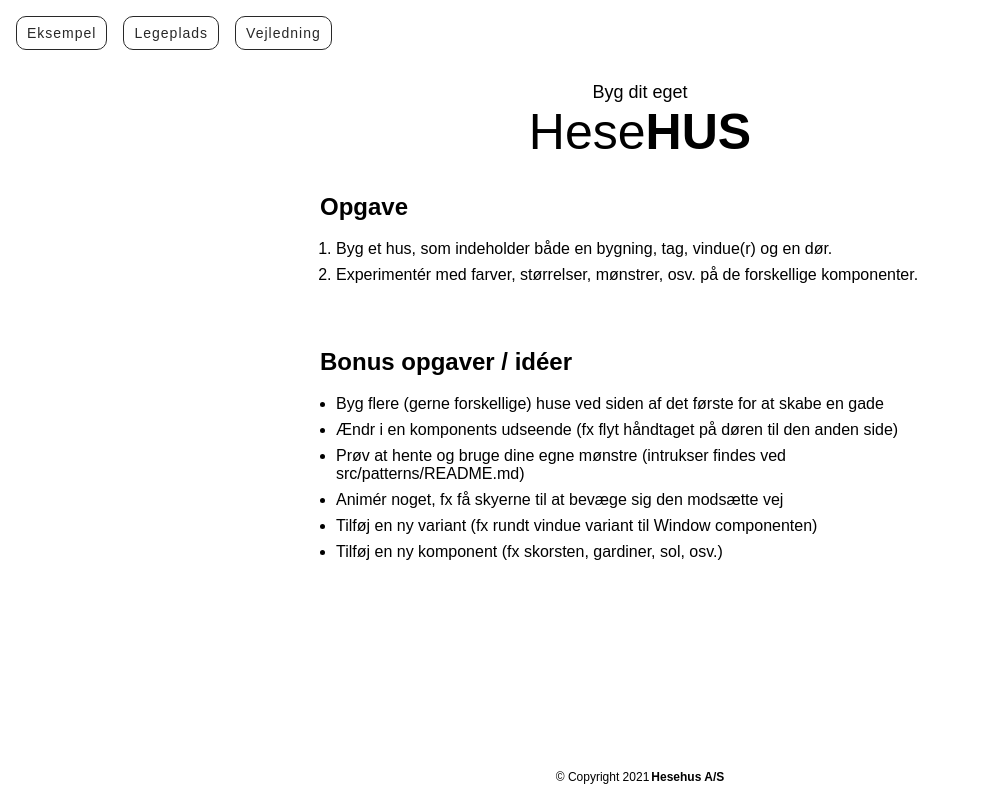
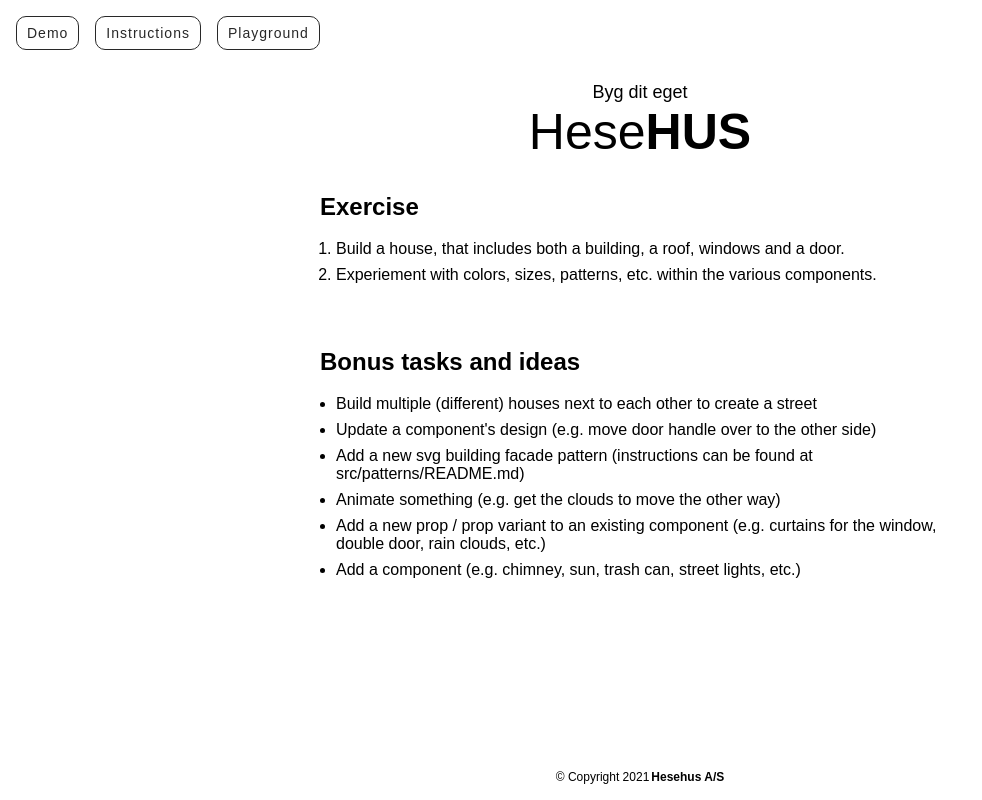
Before and after one commit to vajkri/react-build-a-house, a React (Create React App) app: page /instructions in a window 1280 px wide. Shown: the whole page, without its empty margins (0-982 px from the left). Built offline with nearby package versions, Linux system fonts and the light colour scheme.

Commit message:
Translate nav items and instructions

```diff
--- a/src/App.tsx
+++ b/src/App.tsx
@@ -12,13 +12,13 @@ export default function App() {
       <Router>
         <nav className={styles.nav}>
           <Link className={styles.navLink} to="/">
-            Eksempel
+            Demo
+          </Link>
+          <Link className={styles.navLink} to="instructions">
+            Instructions
           </Link>
           <Link className={styles.navLink} to="playground">
-            Legeplads
-          </Link>
-          <Link className={styles.navLink} to="instructions">
-            Vejledning
+            Playground
           </Link>
         </nav>
 
--- a/src/pages/Instructions/index.tsx
+++ b/src/pages/Instructions/index.tsx
@@ -4,38 +4,42 @@ import styles from "./Instructions.module.scss";
 export const Instructions: React.FunctionComponent = () => (
   <>
     <section className={styles.section}>
-      <h1>Opgave</h1>
+      <h2>Exercise</h2>
       <ol className={styles.list}>
         <li>
-          Byg et hus, som indeholder både en bygning, tag, vindue(r) og en dør.
+          Build a house, that includes both a building, a roof, windows and a
+          door.
         </li>
         <li>
-          Experimentér med farver, størrelser, mønstrer, osv. på de forskellige
-          komponenter.
+          Experiement with colors, sizes, patterns, etc. within the various
+          components.
         </li>
       </ol>
     </section>
 
     <section className={styles.section}>
-      <h1>Bonus opgaver / idéer</h1>
+      <h2>Bonus tasks and ideas</h2>
       <ul className={styles.list}>
         <li>
-          Byg flere (gerne forskellige) huse ved siden af det første for at
-          skabe en gade
+          Build multiple (different) houses next to each other to create a
+          street
         </li>
         <li>
-          Ændr i en komponents udseende (fx flyt håndtaget på døren til den
-          anden side)
+          Update a component's design (e.g. move door handle over to the other
+          side)
         </li>
         <li>
-          Prøv at hente og bruge dine egne mønstre (intrukser findes ved
+          Add a new svg building facade pattern (instructions can be found at
           src/patterns/README.md)
         </li>
-        <li>Animér noget, fx få skyerne til at bevæge sig den modsætte vej</li>
+        <li>Animate something (e.g. get the clouds to move the other way)</li>
         <li>
-          Tilføj en ny variant (fx rundt vindue variant til Window componenten)
+          Add a new prop / prop variant to an existing component (e.g. curtains
+          for the window, double door, rain clouds, etc.)
         </li>
-        <li>Tilføj en ny komponent (fx skorsten, gardiner, sol, osv.)</li>
+        <li>
+          Add a component (e.g. chimney, sun, trash can, street lights, etc.)
+        </li>
       </ul>
     </section>
   </>
```
